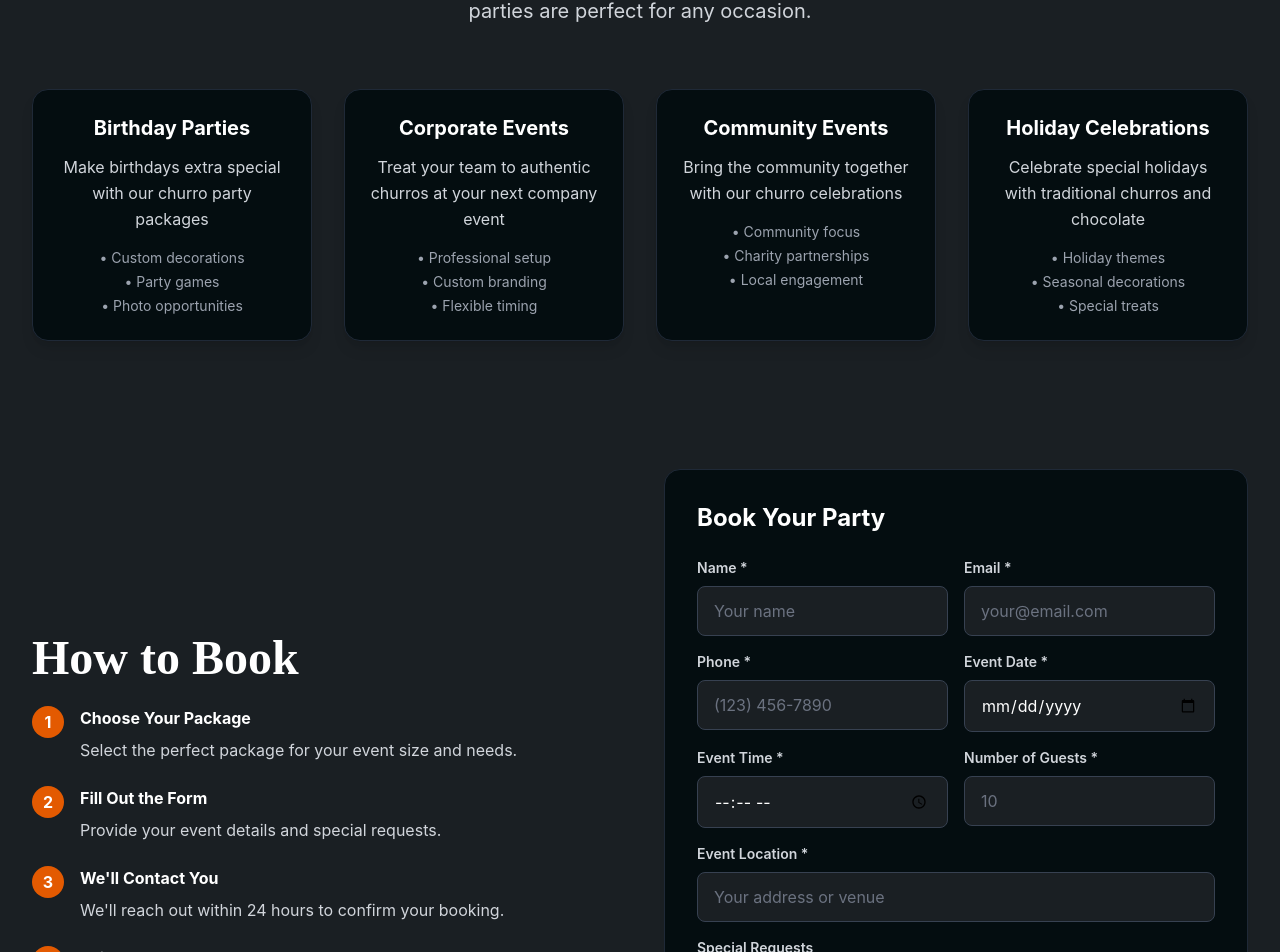
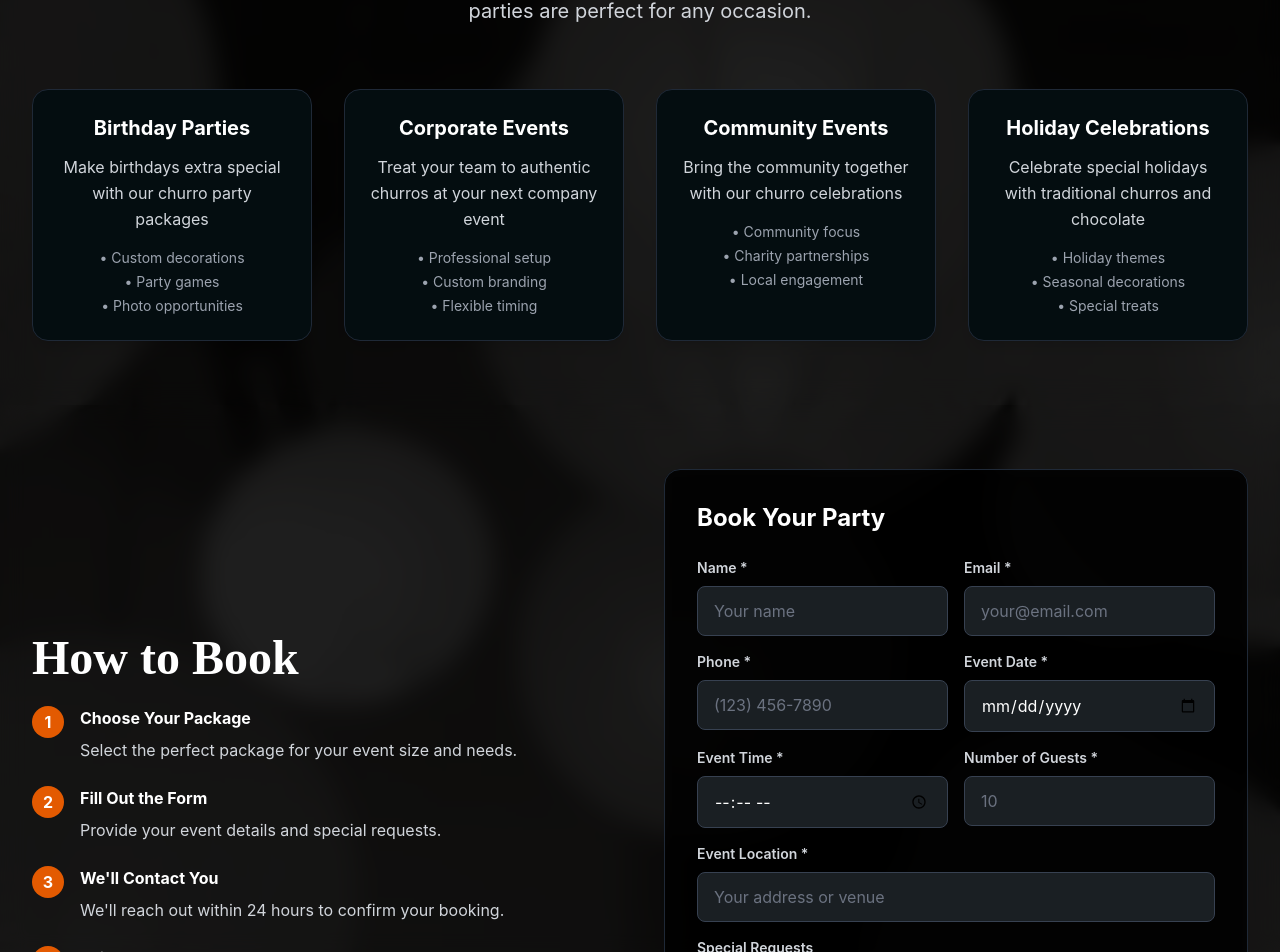
Before and after one commit to DessiM15/angels-churros-website, a Next.js app: page /parties in a window 1280 px wide. Shown: the part 1841-2793 px from the top of the page. Built offline with nearby package versions, Linux system fonts and the light colour scheme.

Commit message:
feat(parties): use full-page background

```diff
--- a/src/app/parties/page.tsx
+++ b/src/app/parties/page.tsx
@@ -158,10 +158,19 @@ export default function Parties() {
 
   return (
     <ElegenciaLayout>
-    <div className="pt-16 lg:pt-20">
+      <div className="relative pt-16 lg:pt-20 overflow-hidden">
+        <div className="absolute inset-0">
+          <img
+            src="/assets/parties-background.jpg"
+            alt="Friends enjoying churros at a party"
+            className="w-full h-full object-cover"
+          />
+          <div className="absolute inset-0 bg-black/70"></div>
+        </div>
+        <div className="relative z-10">
           {/* Hero Section */}
           <section className="relative h-[60vh] min-h-[400px] overflow-hidden">
-        <div className="absolute inset-0 bg-gradient-to-br from-brown-900 to-brown-800"></div>
+            <div className="absolute inset-0 bg-gradient-to-br from-brown-900/85 via-brown-900/70 to-brown-800/60 backdrop-blur-sm"></div>
             <div className="relative z-10 h-full flex items-center">
               <div className="container mx-auto px-4">
                 <div className="text-center">
@@ -183,7 +192,7 @@ export default function Parties() {
           </section>
 
           {/* Party Packages */}
-      <section className="section-padding bg-[#040D10]">
+          <section className="section-padding bg-black/70 backdrop-blur-md">
         <div className="container-custom">
           <motion.div
             initial={{ opacity: 0, y: 20 }}
@@ -269,7 +278,7 @@ export default function Parties() {
       </section>
 
           {/* Event Types */}
-      <section className="section-padding bg-[#1a1f23]">
+          <section className="section-padding bg-black/60 backdrop-blur-md">
         <div className="container-custom">
           <motion.div
             initial={{ opacity: 0, y: 20 }}
@@ -316,7 +325,7 @@ export default function Parties() {
       </section>
 
           {/* How to Book */}
-      <section className="section-padding bg-[#1a1f23]">
+          <section className="section-padding bg-black/60 backdrop-blur-md">
         <div className="container-custom">
           <div className="grid grid-cols-1 lg:grid-cols-2 gap-12 items-center">
             <motion.div
@@ -374,7 +383,7 @@ export default function Parties() {
               whileInView={{ opacity: 1, x: 0 }}
               transition={{ duration: 0.6 }}
               viewport={{ once: true }}
-              className="bg-[#040D10] rounded-2xl p-8 border border-gray-800"
+              className="bg-black/70 rounded-2xl p-8 border border-gray-800 backdrop-blur-sm"
             >
               <h3 className="text-2xl font-bold text-white mb-6">Book Your Party</h3>
               <form onSubmit={handleSubmit(onSubmit)} className="space-y-4">
@@ -477,7 +486,7 @@ export default function Parties() {
       </section>
 
           {/* Past Events Gallery */}
-      <section className="section-padding bg-[#040D10]">
+          <section className="section-padding bg-black/70 backdrop-blur-md">
         <div className="container-custom">
           <motion.div
             initial={{ opacity: 0, y: 20 }}
@@ -521,7 +530,7 @@ export default function Parties() {
       </section>
 
           {/* Call to Action */}
-      <section className="section-padding bg-gradient-to-r from-brown-900 to-brown-800 text-white">
+          <section className="section-padding bg-gradient-to-r from-brown-900/90 to-brown-800/80 backdrop-blur-sm text-white">
         <div className="container-custom text-center">
           <motion.div
             initial={{ opacity: 0, y: 20 }}
@@ -559,6 +568,7 @@ export default function Parties() {
           {/* Reviews Section */}
           <RotatingReviews />
         </div>
+      </div>
     </ElegenciaLayout>
   )
 }
```
Also changed, not shown: public/assets/parties-background.jpg (added). Lines whose indentation alone changed are shown as unchanged.
